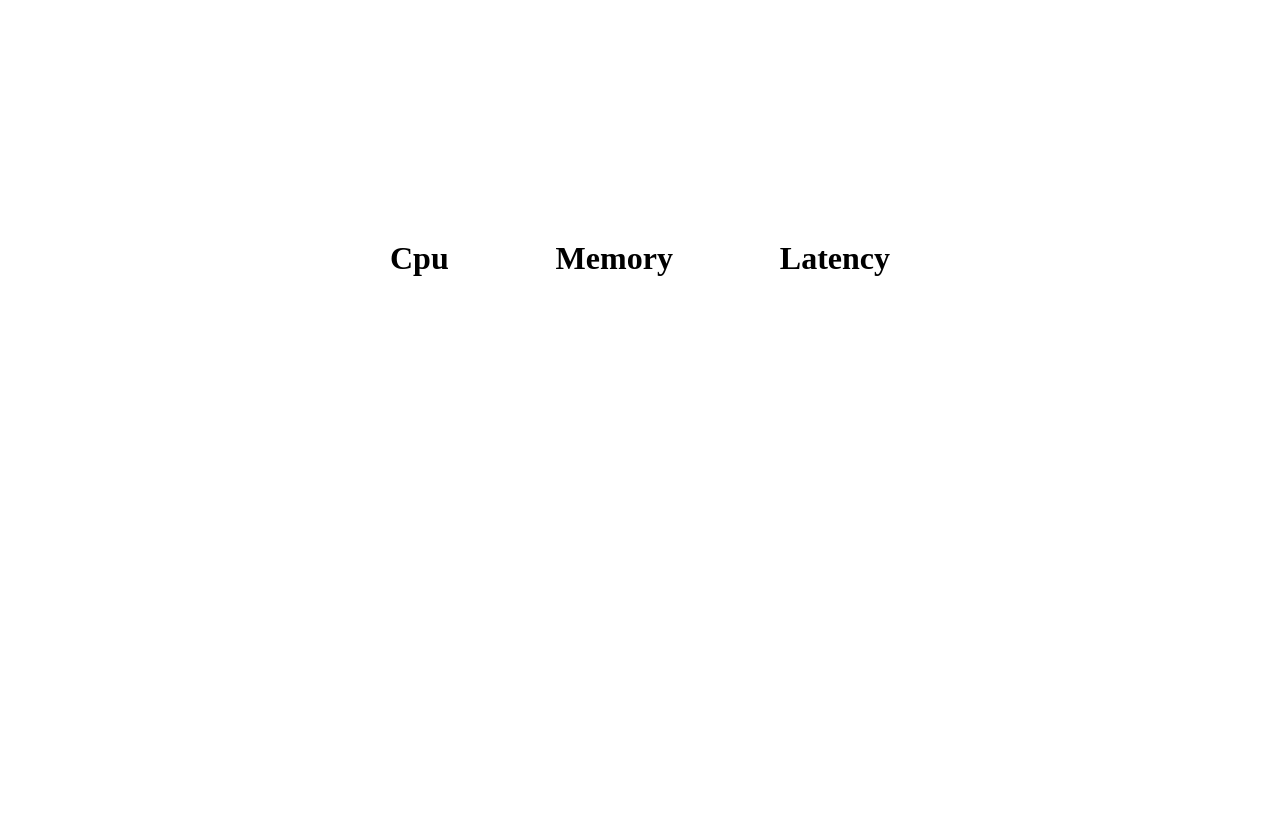
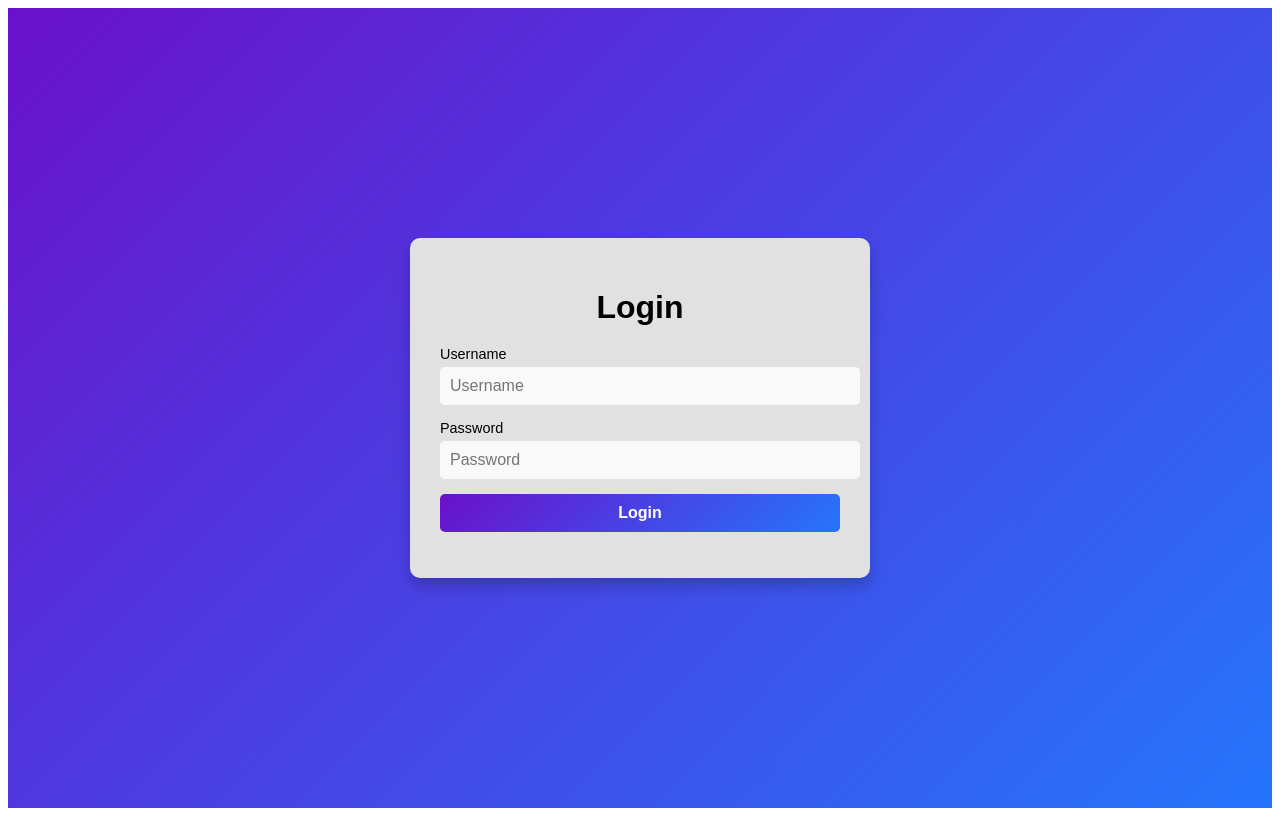
Before and after one commit to jonas07br/Desafio.NUT, an Angular app in the folder DesafioNutAngular/: page /login in a window 1280 px wide. Before the commit this address led to /. Built offline with nearby package versions, Linux system fonts and the light colour scheme.

Commit message:
update pages and components

```diff
--- a/DesafioNutAngular/src/app/app.component.html
+++ b/DesafioNutAngular/src/app/app.component.html
@@ -1,8 +1,14 @@
-<div>
+<!-- <div>
 
-  <app-metrics-view
+  <app-metrics-view *ngIf="metricsCPU && metricsMemory && metricsLatency"
   [metricsCPU]="metricsCPU"
   [metricsMemory]="metricsMemory"
   [metricsLatency]="metricsLatency"
   ></app-metrics-view>
-</div>
+
+  <input type="text" [(ngModel)]="login" placeholder="login">
+  <input type="password" [(ngModel)]="password" placeholder="password">
+  <button (click)="generateToken()">Login</button>
+  <button (click)="connect()">Get Metrics</button>
+</div> -->
+<router-outlet></router-outlet>
--- a/DesafioNutAngular/src/app/app.component.ts
+++ b/DesafioNutAngular/src/app/app.component.ts
@@ -1,20 +1,25 @@
 import { Component, OnDestroy, OnInit } from '@angular/core';
 import { RouterOutlet } from '@angular/router';
 import { WebSocketService } from './Service/WebSocketService';
-import { Subscription } from 'rxjs';
+import { generate, Observable, Subscription } from 'rxjs';
 import { NgIf } from '@angular/common';
 import SockJS from 'sockjs-client';
 import { Stomp } from '@stomp/stompjs';
+import { HttpClient, HttpHeaders } from '@angular/common/http';
 import { MetricsViewComponent } from "./components/metrics-view/metrics-view.component";
-
+import {FormsModule} from '@angular/forms';
 @Component({
   selector: 'app-root',
   standalone: true,
-  imports: [RouterOutlet, NgIf, MetricsViewComponent],
+  imports: [RouterOutlet, NgIf, MetricsViewComponent,FormsModule],
   templateUrl: './app.component.html',
   styleUrl: './app.component.css'
 })
 export class AppComponent implements OnInit{
+  constructor(private httpCliente:HttpClient) { }
+
+  private url = 'http://localhost:8080/login';
+
   socketCliente :any = null;
 
   metrics: any = null;
@@ -22,13 +27,44 @@ export class AppComponent implements OnInit{
   metricsMemory: any = null;
   metricsLatency: any = null;
 
+  public login:string = '';
+  public password:string = '';
+
+  user: any = '';
+  token: any = '';
+
+  generateToken(){
+    this.getToken().subscribe(data => {
+      localStorage.setItem('token', this.token);
+    });
+  }
+
+  getToken():Observable<any>{
+    console.log(this.login);
+    console.log(this.password);
+    return this.httpCliente.post(this.url, {login: this.login, password: this.password});
+  }
+  testToken(){
+    return this.httpCliente.get('http://localhost:8080/teste',{
+      headers: new HttpHeaders().set('Authorization', this.token)}).subscribe(data => {
+        console.log(data)});
+  }
   ngOnInit(): void {
+
+  }
+  connect(){
+
+      console.log(localStorage.getItem('token'));
       let ws = new SockJS('http://localhost:8080/metrics-websocket');
       this.socketCliente = Stomp.over(ws);
-    console.log(this.socketCliente);
-    this.socketCliente.connect({}, (frame: string) => {
+
+      this.token = localStorage.getItem('token');
+      this.socketCliente.connect({
+        headers: new HttpHeaders().set('Authorization', this.token)
+      }, (frame: string) => {
         this.socketCliente.subscribe('/topic/metrics', (message: { body: string; }) => {
-        console.log('Message: ' + message.body);
+
+          //console.log('Message: ' + message.body);
           this.metrics = JSON.parse(message.body);
           if(this.metrics.name.includes("CPU")){
             this.metricsCPU = this.metrics;
@@ -41,8 +77,6 @@ export class AppComponent implements OnInit{
           }
         });
       });
-
-
   }
 
   // metrics: any = null;
--- a/DesafioNutAngular/src/app/app.config.ts
+++ b/DesafioNutAngular/src/app/app.config.ts
@@ -2,7 +2,8 @@ import { ApplicationConfig, provideZoneChangeDetection } from '@angular/core';
 import { provideRouter } from '@angular/router';
 
 import { routes } from './app.routes';
+import { provideHttpClient } from '@angular/common/http';
 
 export const appConfig: ApplicationConfig = {
-  providers: [provideZoneChangeDetection({ eventCoalescing: true }), provideRouter(routes)]
+  providers: [provideZoneChangeDetection({ eventCoalescing: true }), provideRouter(routes),provideHttpClient()],
 };
--- /dev/null
+++ b/DesafioNutAngular/src/app/components/login/login.component.css
@@ -0,0 +1,100 @@
+.container{
+  display: flex;
+  width: 100%;
+  height: 100vh;
+  justify-content: center;
+  align-items: center;
+}
+/* General Reset */
+body {
+  margin: 0;
+  font-family: 'Arial', sans-serif;
+  background: linear-gradient(135deg, #6a11cb, #2575fc);
+  height: 100vh;
+  display: flex;
+  justify-content: center;
+  align-items: center;
+  color: black;
+}
+
+.login-container {
+  display: flex;
+  justify-content: center;
+  align-items: center;
+  width: 100%;
+}
+
+.login-form {
+  /* background: rgba(255, 255, 255, 0.1); */
+  background: rgb(225, 225, 225);
+  padding: 30px;
+  border-radius: 10px;
+  box-shadow: 0 8px 15px rgba(0, 0, 0, 0.2);
+  max-width: 400px;
+  width: 90%;
+  text-align: center;
+}
+
+h1 {
+  font-size: 2rem;
+  margin-bottom: 20px;
+}
+
+.input-group {
+  margin-bottom: 15px;
+  text-align: left;
+}
+
+label {
+  display: block;
+  font-size: 0.9rem;
+  margin-bottom: 5px;
+}
+
+input[type="text"],
+input[type="password"] {
+  width: 100%;
+  padding: 10px;
+  font-size: 1rem;
+  border: none;
+  border-radius: 5px;
+  outline: none;
+  background: rgba(255, 255, 255, 0.8);
+  color: #333;
+}
+
+input[type="text"]:focus,
+input[type="password"]:focus {
+  box-shadow: 0 0 5px rgba(255, 255, 255, 0.8);
+}
+
+.btn {
+  width: 100%;
+  padding: 10px;
+  font-size: 1rem;
+  font-weight: bold;
+  color: #fff;
+  background: linear-gradient(135deg, #6a11cb, #2575fc);
+  border: none;
+  border-radius: 5px;
+  cursor: pointer;
+  transition: background 0.3s ease;
+}
+
+.btn:hover {
+  background: linear-gradient(135deg, #2575fc, #6a11cb);
+}
+
+.signup-link {
+  margin-top: 15px;
+  font-size: 0.9rem;
+}
+
+.signup-link a {
+  color: #ffcccb;
+  text-decoration: none;
+}
+
+.signup-link a:hover {
+  text-decoration: underline;
+}
--- /dev/null
+++ b/DesafioNutAngular/src/app/components/login/login.component.html
@@ -0,0 +1,40 @@
+<!-- <div  class="container">
+  <div>
+
+    <input type="text" [(ngModel)]="login" placeholder="login">
+    <input type="password" [(ngModel)]="password" placeholder="password">
+    <button (click)="generateToken()">Login</button>
+  </div>
+</div> -->
+<body>
+  <div class="login-container">
+    <form class="login-form" (ngSubmit)="generateToken()" #loginForm="ngForm">
+      <h1>Login</h1>
+      <div class="input-group">
+        <label for="username">Username</label>
+        <input
+          id="username"
+          type="text"
+          name="username"
+          [(ngModel)]="login"
+          placeholder="Username"
+          required
+        />
+      </div>
+      <div class="input-group">
+        <label for="password">Password</label>
+        <input
+          id="password"
+          type="password"
+          name="password"
+          [(ngModel)]="password"
+          placeholder="Password"
+          required
+        />
+      </div>
+      <button type="submit" class="btn" [disabled]="!loginForm.valid">Login</button>
+      <p style="color:red">{{ msg }}</p>
+    </form>
+  </div>
+
+</body>
--- /dev/null
+++ b/DesafioNutAngular/src/app/components/login/login.component.ts
@@ -0,0 +1,46 @@
+import { HttpClient } from '@angular/common/http';
+import { Component, OnInit } from '@angular/core';
+import { FormsModule } from '@angular/forms';
+import { Router, RouterLink, RouterOutlet } from '@angular/router';
+import { Observable } from 'rxjs';
+
+@Component({
+  selector: 'app-login',
+  standalone: true,
+  imports: [FormsModule,RouterLink,RouterOutlet],
+  templateUrl: './login.component.html',
+  styleUrl: './login.component.css'
+})
+export class LoginComponent implements OnInit {
+
+  constructor(public httpCliente:HttpClient,private router:Router) { }
+  ngOnInit(): void {
+    localStorage.setItem('token', '');
+    }
+
+  public url:string='http://localhost:8080/login';
+  public login:string='';
+  public password:string='';
+
+  public msg:string='';
+
+  generateToken(){
+    this.getToken().subscribe(data => {
+      if(!data){
+        console.log('Invalid credentials!');
+        this.msg = 'Invalid credentials!';
+        return;
+      }
+      localStorage.setItem('token', data.token);
+      console.log(localStorage.getItem('token'));
+
+      this.router.navigate(['/', 'metrics']);
+    });
+  }
+
+  getToken():Observable<any>{
+    console.log(this.login);
+    console.log(this.password);
+    return this.httpCliente.post(this.url, {login: this.login, password: this.password});
+  }
+}
--- a/DesafioNutAngular/src/app/components/metrics-view/metrics-view.component.css
+++ b/DesafioNutAngular/src/app/components/metrics-view/metrics-view.component.css
@@ -1,4 +1,4 @@
-.container{
+/* .container{
   margin: auto;
   width: 500px;
   height: 500px;
@@ -15,6 +15,39 @@ canvas {
 .danger {
   color: red;
 }
-.success {
+.great {
   color: green;
+} */
+
+.dashboard {
+  display: flex;
+  gap: 20px;
+  justify-content: center;
+  width: 100%;
+  height: 100vh;
+  align-items: center;
 }
+
+.metric-card {
+  width: 200px;
+  height: 120px;
+  border: 2px solid #28a745;
+  border-radius: 10px;
+  text-align: center;
+  padding: 20px;
+  transition: 0.3s;
+}
+
+.metric-card.danger {
+  border-color: #dc3545;
+  background-color: #f8d7da;
+}
+
+h3 {
+  margin-bottom: 10px;
+}
+
+p {
+  font-size: 24px;
+  font-weight: bold;
+}
--- a/DesafioNutAngular/src/app/components/metrics-view/metrics-view.component.html
+++ b/DesafioNutAngular/src/app/components/metrics-view/metrics-view.component.html
@@ -1,13 +1,30 @@
-<div class="container">
+<!-- <div class="container">
   <div>
     <h1>Cpu</h1>
-    <p [ngClass]="cpuStatus">Usage: {{ metricsCPU.value }}%</p>
+    <p [ngClass]="cpuStatus">Usage: {{ metricsCPU }}%</p>
   </div>
   <div>
     <h1>Memory</h1>
-    <p [ngClass]="memoryStatus">Usage: {{ metricsMemory.value }}%</p>
+    <p [ngClass]="memoryStatus">Usage: {{ metricsMemory }}%</p>
   </div>
   <div>
     <h1>Latency</h1>
-    <p [ngClass]="latencyStatus">Usage: {{ metricsLatency.value }} ms</p>
+    <p [ngClass]="latencyStatus">Usage: {{ metricsLatency }} ms</p>
+</div> -->
+
+<div class="dashboard">
+  <div class="metric-card" [class.danger]="cpuStatus === 'danger'">
+    <h3>CPU Usage</h3>
+    <p>{{ metricsCPU ?? 'Loading...' }}%</p>
+  </div>
+
+  <div class="metric-card" [class.danger]="memoryStatus === 'danger'">
+    <h3>Memory Usage</h3>
+    <p>{{ metricsMemory ?? 'Loading...' }}%</p>
+  </div>
+
+  <div class="metric-card" [class.danger]="latencyStatus === 'danger'">
+    <h3>Latency</h3>
+    <p>{{ metricsLatency ?? 'Loading...' }}ms</p>
+  </div>
 </div>
--- a/DesafioNutAngular/src/app/components/metrics-view/metrics-view.component.ts
+++ b/DesafioNutAngular/src/app/components/metrics-view/metrics-view.component.ts
@@ -1,6 +1,10 @@
 import { NgClass } from '@angular/common';
+import { HttpHeaders } from '@angular/common/http';
 import { AfterViewInit, Component, ElementRef, Input, OnChanges, OnInit, SimpleChanges, ViewChild} from '@angular/core';
+import { Router } from '@angular/router';
+import { Stomp } from '@stomp/stompjs';
 import Chart, { registerables, ChartConfiguration } from 'chart.js/auto';
+import SockJS from 'sockjs-client';
 
 Chart.register(...registerables);
 @Component({
@@ -10,34 +14,72 @@ Chart.register(...registerables);
   templateUrl: './metrics-view.component.html',
   styleUrl: './metrics-view.component.css'
 })
-export class MetricsViewComponent implements OnChanges {
-  ngOnChanges(changes: SimpleChanges): void {
-    if(this.metricsCPU.value>80){
+export class MetricsViewComponent implements OnInit {
+  constructor(private router:Router) { }
+
+  public cpuStatus: any = "great";
+  public memoryStatus: any = "great";
+  public latencyStatus: any = "great";
+  public metrics: any = null;
+
+  private token:string|null='';
+  private socketCliente:any=null;
+
+   public metricsCPU: number=0;
+   public metricsMemory: number=0;
+   public metricsLatency: number=0;
+
+
+  ngOnInit(): void {
+      console.log(localStorage.getItem('token'));
+      let ws = new SockJS(`http://localhost:8080/metrics-websocket?auth-token=${localStorage.getItem('token')}`);
+      this.socketCliente = Stomp.over(ws);
+      console.log(this.socketCliente);
+      this.token = localStorage.getItem('token');
+      if(!this.token){
+        console.log('Invalid token!');
+        this.router.navigate(['/', 'login']);
+        return;
+      }
+
+      this.socketCliente.connect({
+        // headers: new HttpHeaders().set('Authorization', this.token)
+        'auth-token': this.token
+      }, (frame: string) => {
+        this.socketCliente.subscribe('/topic/metrics', (message: { body: string; }) => {
+
+          //console.log('Message: ' + message.body);
+          this.metrics = JSON.parse(message.body);
+          if(this.metrics.name.includes("CPU")){
+            this.metricsCPU = this.metrics.value;
+            if(this.metricsCPU>80){
               this.cpuStatus = "danger";
             }
             else{
-      this.cpuStatus = "success";
+              this.cpuStatus = "great";
             }
-    if(this.metricsMemory.value>80){
+          }
+          else if(this.metrics.name.includes("Memory")){
+            this.metricsMemory = this.metrics.value;
+            if(this.metricsMemory>80){
               this.memoryStatus = "danger";
             }
             else{
-      this.memoryStatus = "success";
+              this.memoryStatus = "great";
             }
-    if(this.metricsLatency.value>200){
+          }
+          else{
+            this.metricsLatency = this.metrics.value;
+            if(this.metricsLatency>200){
               this.latencyStatus = "danger";
             }
             else{
-      this.latencyStatus = "success";
+              this.latencyStatus = "great";
             }
           }
-  public cpuStatus: any = "success";
-  public memoryStatus: any = "success";
-  public latencyStatus: any = "success";
-  @Input() public metricsCPU: any=0;
-  @Input() public metricsMemory: any=0;
-  @Input() public metricsLatency: any=0;
-
+        });
+      });
+  }
 
 
 }
```
Also changed, not shown: DesafioNutAngular/src/app/app.routes.ts (+18 -1 lines). Lines whose indentation alone changed are shown as unchanged.
